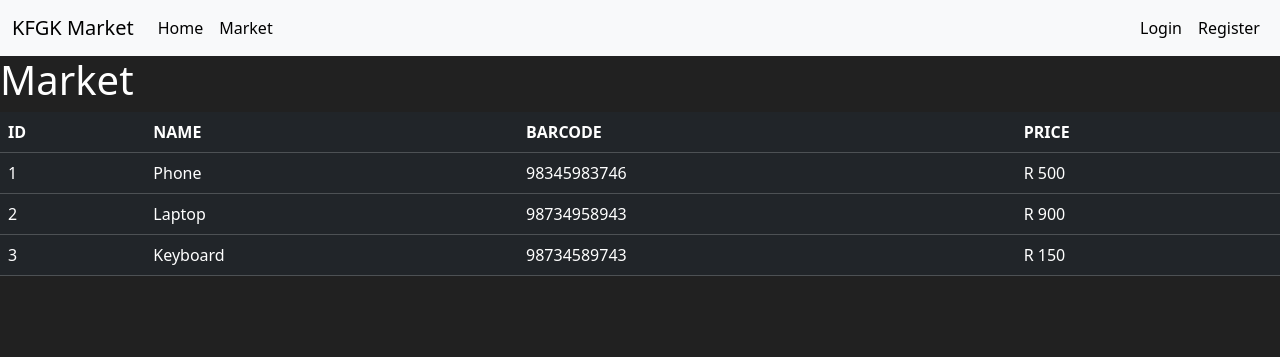
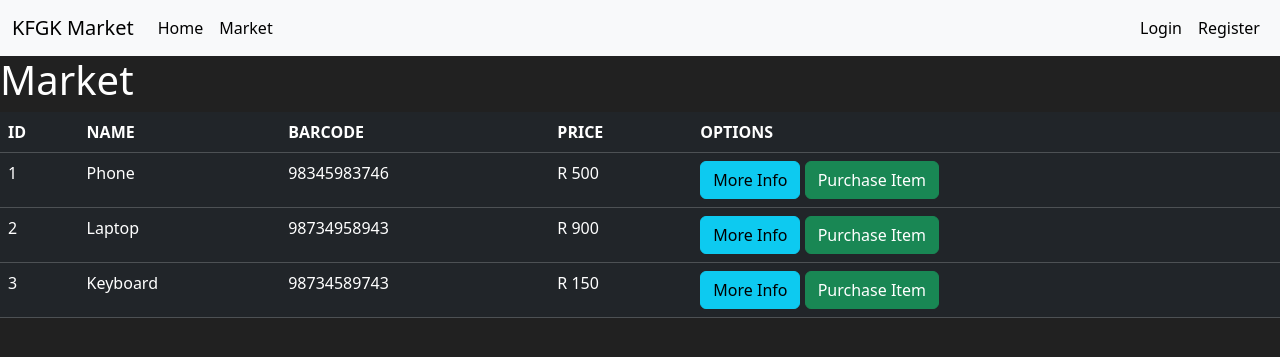
Before and after one commit to Katscan-static/webstack_project_ecommerce, a Flask app: page /market in a window 1280 px wide. Shown: the top 357 px of the page. Run offline with Flask 3, Linux system fonts and the light colour scheme.

Commit message:
added More Info and Purchase Item buttons to the table which a both under the OPTIONS column in the table

```diff
--- a/templates/market.html
+++ b/templates/market.html
@@ -43,6 +43,7 @@
 				  <th scope='col'>NAME</th>
 				  <th scope='col'>BARCODE</th>
 				  <th scope='col'>PRICE</th>
+				  <th scope='col'>OPTIONS</th>
 			  </tr>
 
 		  </thead>
@@ -53,6 +54,10 @@
 				  <td>{{ item.name }}</td>
 				  <td>{{item.barcode}}</td>
 				  <td>R {{ item.price }}</td>
+				  <td>
+					<button class="btn btn-outline btn-info">More Info</button>
+					<button class="btn btn-outline btn-success">Purchase Item</button>
+				  </td>
 
 			  </tr>
 			  {% endfor%}
```
